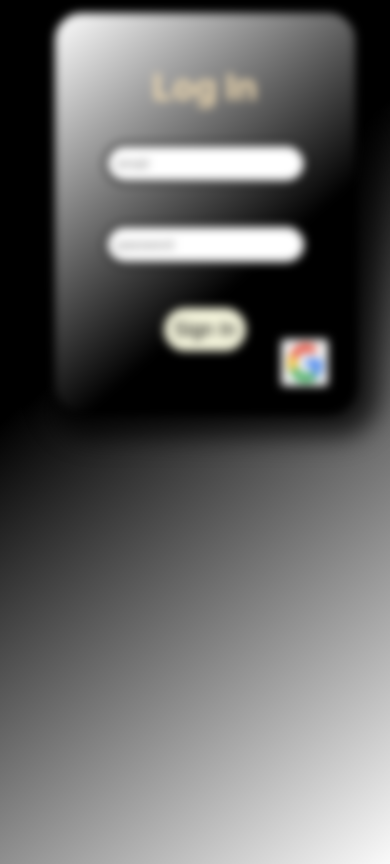
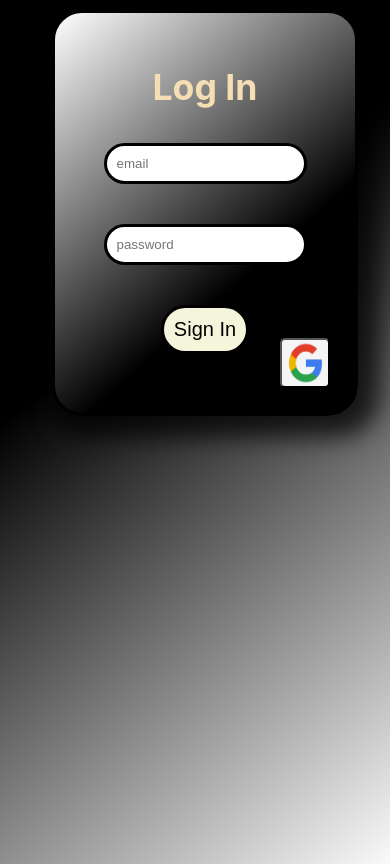
Before and after one commit to DanielEduardoBarba/chess-client-react-jsx, a React (Create React App) app: page / in a window 390 px wide. Both pictures are taken after a click on the button "Click to PLAY!". Built offline with nearby package versions, Linux system fonts and the light colour scheme; no server answers.

Commit message:
mvp mobile

```diff
--- a/src/App.css
+++ b/src/App.css
@@ -1,7 +1,8 @@
 
 .body-main {
   padding: 10px;
-  min-width: 100vw;
+  min-width: fit-content;
+  width: 100%;
   height: auto;
   min-height: 100vh;
   display: flex;
--- a/src/components/ChessGame.css
+++ b/src/components/ChessGame.css
@@ -29,7 +29,7 @@
     justify-content: center;
     align-items: center;
     min-height: 100%;
-    min-width: 60%;
+     width: 100%;
     border-radius: 0px;
 
 }
--- a/src/connections.js
+++ /dev/null
@@ -1,6 +0,0 @@
-const URLS={
-    deployed:"https://board-game-server-deb.web.app",
-    local: "http://127.0.0.1:5002"
-}
-
-export const MAIN_URL=URLS.local
--- a/src/scenes/SignIn.css
+++ b/src/scenes/SignIn.css
@@ -1,13 +1,13 @@
 
 
-.signin-container:hover{
+/* .signin-container:hover{
     filter: blur(0px);
     transition: 0.5s linear;
 }
 .signin-container:not(:hover){
     filter: blur(5px);
     transition: 2s linear;
-}
+} */
 
 .signin-container{
     background-color: lightslategray;
--- a/src/scenes/SignIn.jsx
+++ b/src/scenes/SignIn.jsx
@@ -1,5 +1,5 @@
 import { initializeApp } from "firebase/app"
-import {getAuth, signInWithEmailAndPassword,signInWithPopup,GoogleAuthProvider} from "firebase/auth"
+import {getAuth, signInWithEmailAndPassword, signInWithPopup,GoogleAuthProvider} from "firebase/auth"
 import { useContext, useState } from "react"
 import { ServerContext } from "../App"
 import {firebaseConfig} from "../keys.js"
@@ -10,7 +10,7 @@ const logInWithGoogle = async (setLoggedName) =>{
     const app = initializeApp(firebaseConfig)
     const auth = getAuth(app)
     const provider = new GoogleAuthProvider()
-    signInWithPopup(auth,provider)
+    signInWithPopup(auth, provider)
     .then(_user=>{
         //setServer(`Welcome ${_user}`)
         setLoggedName(_user.user.displayName)
```
Also changed, not shown: src/index.css (line endings or trailing spaces).
